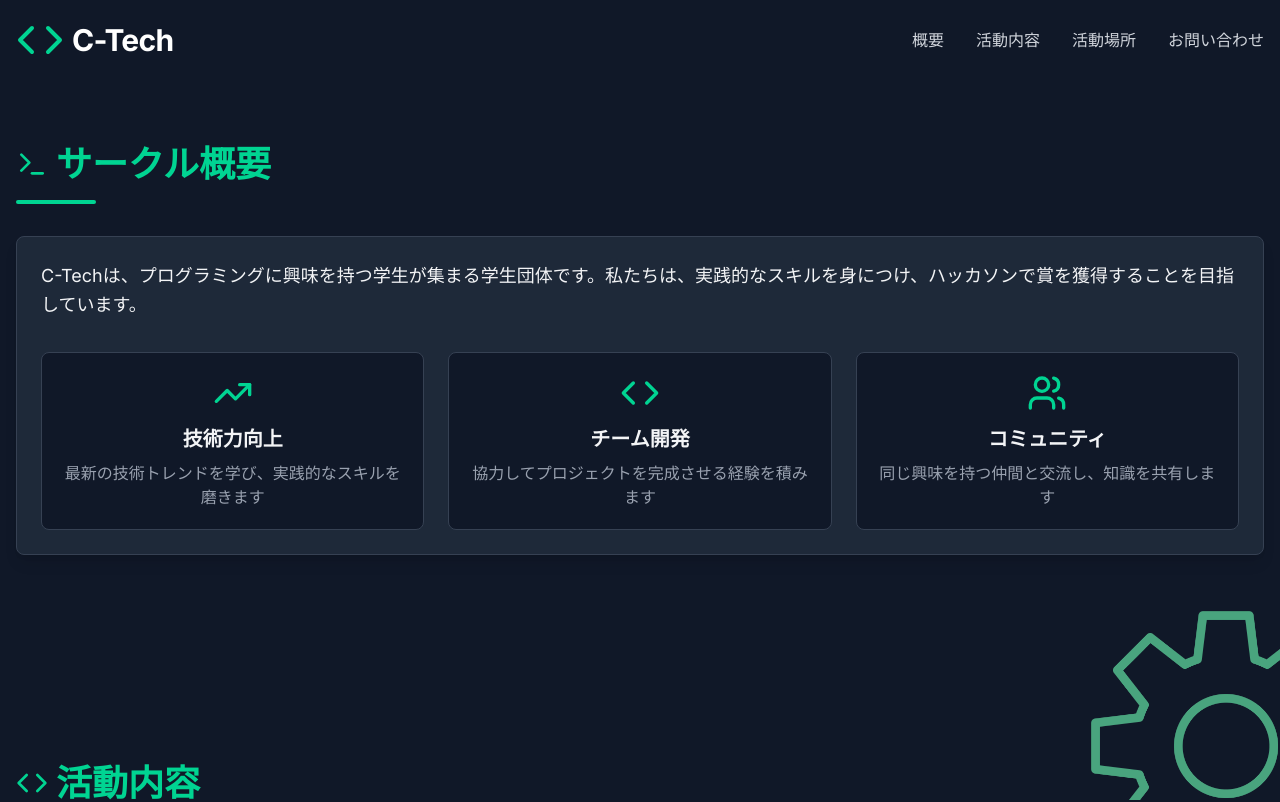
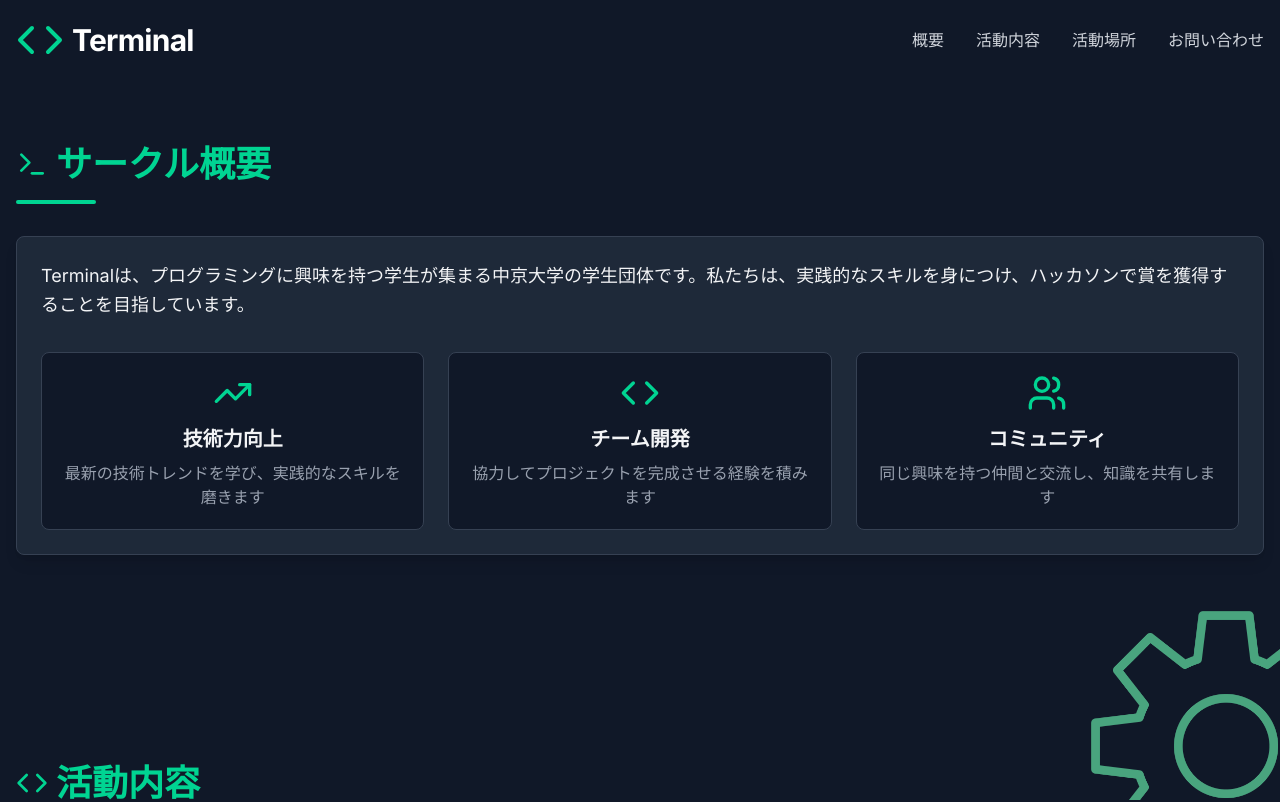
Before and after one commit to LimeIvy/C-Hack-Website, a Next.js app: page / in a window 1280 px wide. Shown: the top 802 px of the page. Built offline with nearby package versions, Linux system fonts and the light colour scheme.

Commit message:
change: Terminalに変更

```diff
--- a/src/app/form/page.tsx
+++ b/src/app/form/page.tsx
@@ -30,7 +30,7 @@ export default function FormPage() {
       <div className="container mx-auto px-4 pb-4 mt-4 md:mt-8 item-center justify-center flex">
         <Link href="/" className="flex items-center space-x-2">
           <Code className="h-16 w-16 text-emerald-400" />
-          <span className="text-4xl font-bold tracking-tight text-white">C-Tech</span>
+          <span className="text-4xl font-bold tracking-tight text-white">Terminal</span>
         </Link>
       </div>
 
--- a/src/app/page.tsx
+++ b/src/app/page.tsx
@@ -30,7 +30,7 @@ export default function Home() {
 
       <footer className="border-t border-gray-800 py-6 bg-gray-900">
         <div className="container mx-auto px-4 text-center text-gray-400">
-          <p>© {new Date().getFullYear()} C-Tech. All rights reserved.</p>
+          <p>© 2025 Terminal. All rights reserved.</p>
         </div>
         <ScrollGear />
       </footer>
--- a/src/components/header.tsx
+++ b/src/components/header.tsx
@@ -40,7 +40,7 @@ export default function Header() {
               animate={{ opacity: 1, x: 0 }}
               className="text-3xl font-bold tracking-tight text-white"
             >
-              C-Tech
+              Terminal
             </motion.span>
           </Link>
 
--- a/src/components/sections/overview.tsx
+++ b/src/components/sections/overview.tsx
@@ -29,7 +29,7 @@ export default function Overview() {
       >
         <div className="prose prose-invert max-w-none">
           <p className="text-lg leading-relaxed mb-4">
-            C-Techは、プログラミングに興味を持つ学生が集まる学生団体です。私たちは、実践的なスキルを身につけ、ハッカソンで賞を獲得することを目指しています。
+            Terminalは、プログラミングに興味を持つ学生が集まる中京大学の学生団体です。私たちは、実践的なスキルを身につけ、ハッカソンで賞を獲得することを目指しています。
           </p>
 
           <div className="grid md:grid-cols-3 gap-6 mt-8">
```
